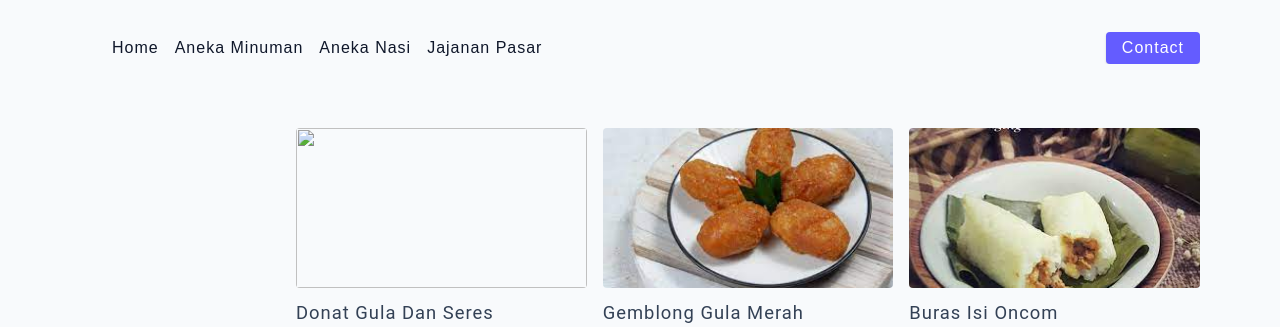
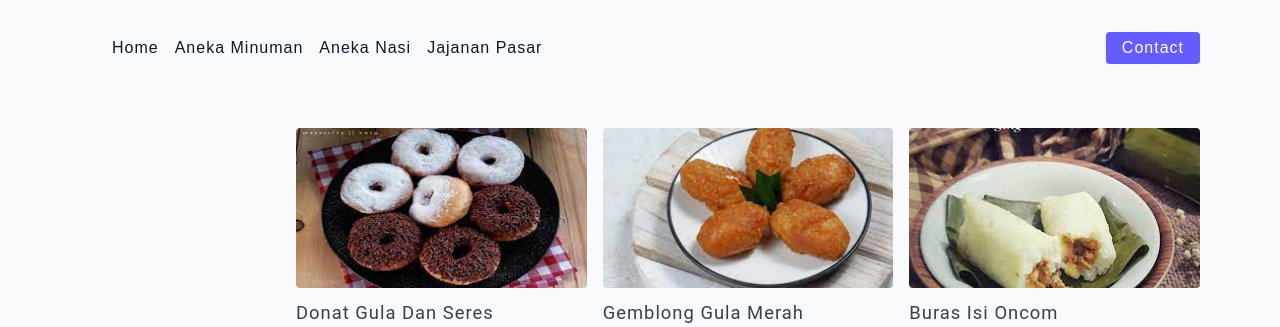
Before and after one commit to kikysr27/sulasmifood, a plain HTML site: page recipes.html in a window 1280 px wide. Shown: the top 327 px of the page. Drawn offline with Linux system fonts and the light colour scheme.

Commit message:
Update recipes.html

```diff
--- a/recipes.html
+++ b/recipes.html
@@ -52,13 +52,13 @@
         <!-- recipes list -->
         <div class="recipes-list">
           <!-- single recipe -->
-          <a class="recipe">
+           <a class="recipe">
             <img
-              src="="./assets/recipes/donatguladanseres.jpeg"
+              src="./assets/recipes/donatguladanseres.jpeg"
               class="img recipe-img"
               alt=""
             />
-            <h5>Donat Gula Dan Seres </h5>
+            <h5>Donat Gula Dan Seres</h5>
             <p>Harga : satuan Rp 1000</p>
           </a>
           <a class="recipe">
```
